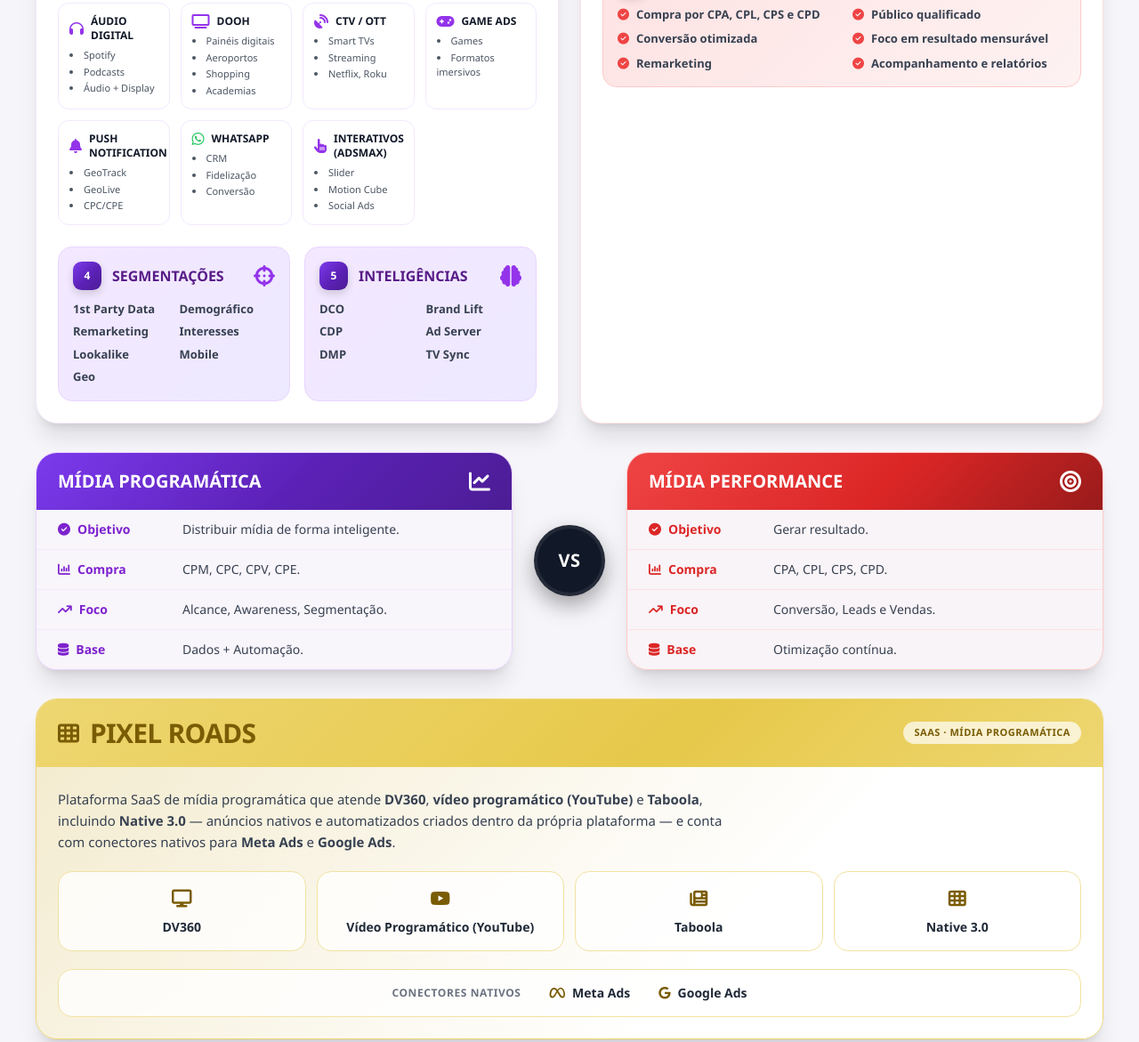
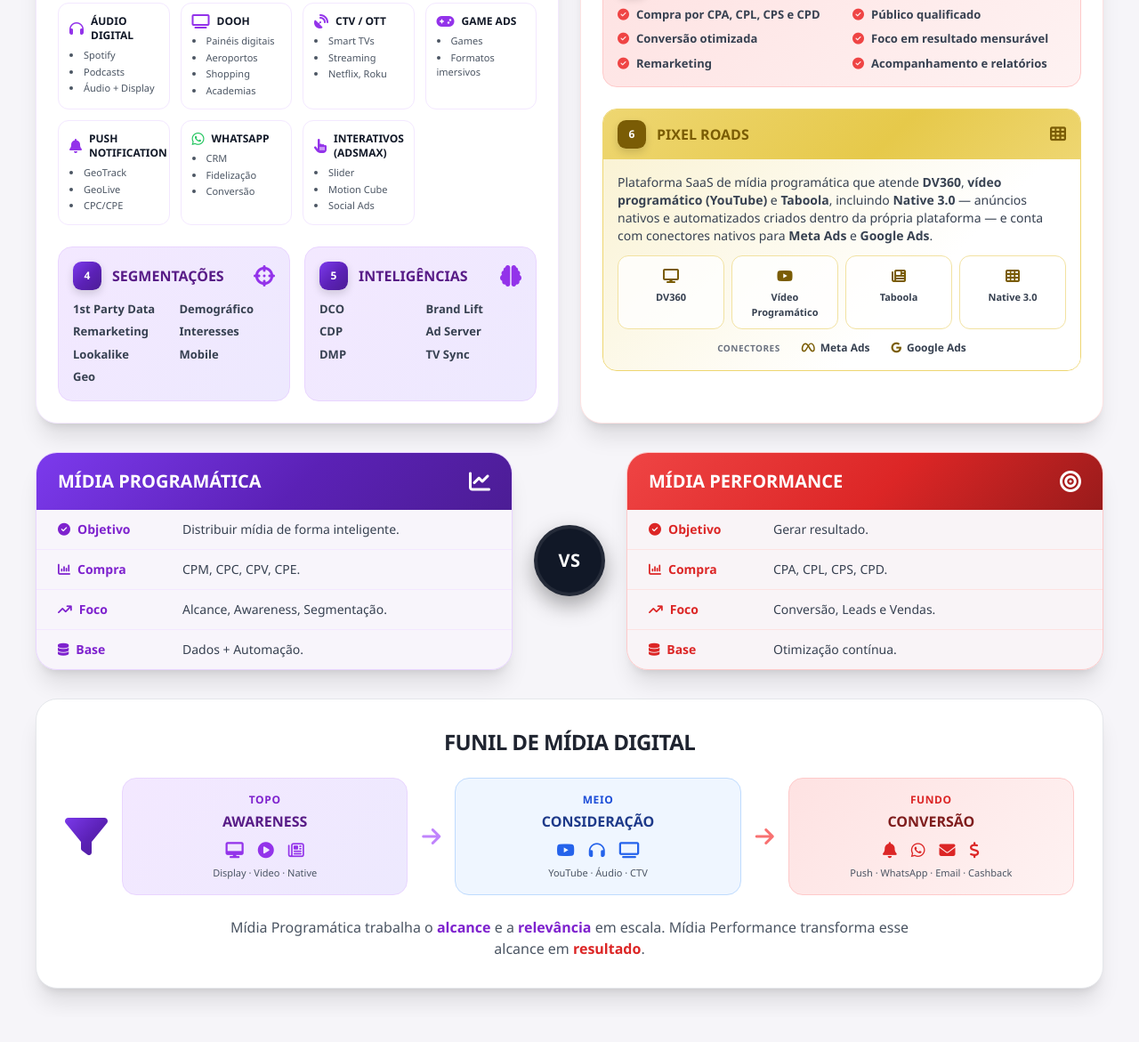
Before and after one commit to GuilhermeViana-22/midia-programatica, a plain HTML site: page index.html in a window 1280 px wide. Shown: the part 1066-2237 px from the top of the page at 89% size. After the commit the page ends 2209 px from the top, so only its background shows below. Drawn offline with nearby package versions, Linux system fonts and the light colour scheme.

Commit message:
Move card PIXEL ROADS para dentro da coluna Midia de Conversao/Performance, como item 6

```diff
--- a/index.html
+++ b/index.html
@@ -366,6 +366,47 @@
           </div>
         </div>
 
+        <!-- 6. PIXEL ROADS -->
+        <div class="rounded-2xl border overflow-hidden card-hover" style="border-color:#eed671;">
+          <div class="grad-yellow px-4 py-3 flex items-center justify-between">
+            <div class="flex items-center gap-3">
+              <span class="badge-num !w-8 !h-8 text-xs" style="background-image:none;background-color:var(--yellow-ink);">6</span>
+              <h3 class="text-sm sm:text-base font-extrabold" style="color:var(--yellow-ink);">PIXEL ROADS</h3>
+            </div>
+            <i class="fa-solid fa-table-cells text-lg icon-pop" style="color:var(--yellow-ink);"></i>
+          </div>
+          <div class="grad-yellow-soft p-4 space-y-3">
+            <p class="text-[13px] sm:text-sm text-gray-700 leading-relaxed">
+              Plataforma SaaS de mídia programática que atende <strong>DV360</strong>, <strong>vídeo programático (YouTube)</strong>
+              e <strong>Taboola</strong>, incluindo <strong>Native 3.0</strong> — anúncios nativos e automatizados criados
+              dentro da própria plataforma — e conta com conectores nativos para <strong>Meta Ads</strong> e <strong>Google Ads</strong>.
+            </p>
+            <div class="grid grid-cols-2 sm:grid-cols-4 gap-2">
+              <div class="rounded-xl bg-white/80 border p-2.5 text-center" style="border-color:#f2e2a1;">
+                <i class="fa-solid fa-display icon-pop" style="color:var(--yellow-ink);"></i>
+                <p class="mt-1 text-[11px] font-bold text-gray-700">DV360</p>
+              </div>
+              <div class="rounded-xl bg-white/80 border p-2.5 text-center" style="border-color:#f2e2a1;">
+                <i class="fa-brands fa-youtube icon-pop" style="color:var(--yellow-ink);"></i>
+                <p class="mt-1 text-[11px] font-bold text-gray-700">Vídeo Programático</p>
+              </div>
+              <div class="rounded-xl bg-white/80 border p-2.5 text-center" style="border-color:#f2e2a1;">
+                <i class="fa-solid fa-newspaper icon-pop" style="color:var(--yellow-ink);"></i>
+                <p class="mt-1 text-[11px] font-bold text-gray-700">Taboola</p>
+              </div>
+              <div class="rounded-xl bg-white/80 border p-2.5 text-center" style="border-color:#f2e2a1;">
+                <i class="fa-solid fa-table-cells icon-pop" style="color:var(--yellow-ink);"></i>
+                <p class="mt-1 text-[11px] font-bold text-gray-700">Native 3.0</p>
+              </div>
+            </div>
+            <div class="flex items-center justify-center gap-6 text-[12px] font-bold text-gray-700">
+              <span class="text-[10px] font-bold tracking-wider text-gray-500">CONECTORES</span>
+              <div class="flex items-center gap-1.5"><i class="fa-brands fa-meta" style="color:var(--yellow-ink);"></i>Meta Ads</div>
+              <div class="flex items-center gap-1.5"><i class="fa-brands fa-google" style="color:var(--yellow-ink);"></i>Google Ads</div>
+            </div>
+          </div>
+        </div>
+
       </div>
     </section>
   </div>
@@ -432,50 +473,6 @@
     </div>
   </section>
 
-  <!-- ================= PIXEL ROADS ================= -->
-  <section class="rounded-3xl shadow-xl border overflow-hidden card-hover" style="border-color:#eed671;">
-    <div class="grad-yellow px-6 py-5 flex items-center justify-between">
-      <div class="flex items-center gap-3">
-        <i class="fa-solid fa-table-cells text-2xl icon-pop" style="color:var(--yellow-ink);"></i>
-        <h2 class="text-xl sm:text-2xl lg:text-3xl font-extrabold tracking-tight" style="color:var(--yellow-ink);">PIXEL ROADS</h2>
-      </div>
-      <span class="text-[11px] font-bold tracking-wider px-3 py-1 rounded-full bg-white/70" style="color:var(--yellow-ink);">SAAS · MÍDIA PROGRAMÁTICA</span>
-    </div>
-
-    <div class="grad-yellow-soft p-5 sm:p-6 space-y-5">
-      <p class="text-sm sm:text-[15px] text-gray-700 leading-relaxed max-w-3xl">
-        Plataforma SaaS de mídia programática que atende <strong>DV360</strong>, <strong>vídeo programático (YouTube)</strong>
-        e <strong>Taboola</strong>, incluindo <strong>Native 3.0</strong> — anúncios nativos e automatizados criados dentro
-        da própria plataforma — e conta com conectores nativos para <strong>Meta Ads</strong> e <strong>Google Ads</strong>.
-      </p>
-
-      <div class="grid grid-cols-2 sm:grid-cols-4 gap-3">
-        <div class="rounded-2xl bg-white/80 border p-4 text-center card-hover" style="border-color:#f2e2a1;">
-          <i class="fa-solid fa-display text-xl icon-pop" style="color:var(--yellow-ink);"></i>
-          <p class="mt-2 text-sm font-bold text-gray-800">DV360</p>
-        </div>
-        <div class="rounded-2xl bg-white/80 border p-4 text-center card-hover" style="border-color:#f2e2a1;">
-          <i class="fa-brands fa-youtube text-xl icon-pop" style="color:var(--yellow-ink);"></i>
-          <p class="mt-2 text-sm font-bold text-gray-800">Vídeo Programático (YouTube)</p>
-        </div>
-        <div class="rounded-2xl bg-white/80 border p-4 text-center card-hover" style="border-color:#f2e2a1;">
-          <i class="fa-solid fa-newspaper text-xl icon-pop" style="color:var(--yellow-ink);"></i>
-          <p class="mt-2 text-sm font-bold text-gray-800">Taboola</p>
-        </div>
-        <div class="rounded-2xl bg-white/80 border p-4 text-center card-hover" style="border-color:#f2e2a1;">
-          <i class="fa-solid fa-table-cells text-xl icon-pop" style="color:var(--yellow-ink);"></i>
-          <p class="mt-2 text-sm font-bold text-gray-800">Native 3.0</p>
-        </div>
-      </div>
-
-      <div class="rounded-2xl bg-white/80 border p-4 flex flex-col sm:flex-row items-center justify-center gap-4 sm:gap-8" style="border-color:#f2e2a1;">
-        <span class="text-xs font-bold tracking-wider text-gray-500">CONECTORES NATIVOS</span>
-        <div class="flex items-center gap-2 font-bold text-sm text-gray-800"><i class="fa-brands fa-meta" style="color:var(--yellow-ink);"></i>Meta Ads</div>
-        <div class="flex items-center gap-2 font-bold text-sm text-gray-800"><i class="fa-brands fa-google" style="color:var(--yellow-ink);"></i>Google Ads</div>
-      </div>
-    </div>
-  </section>
-
   <!-- ================= FUNIL DE MÍDIA DIGITAL ================= -->
   <section class="rounded-3xl shadow-xl border border-gray-200 bg-white p-6 sm:p-8">
     <h3 class="text-center text-xl sm:text-2xl font-black tracking-tight mb-6">FUNIL DE MÍDIA DIGITAL</h3>
```
